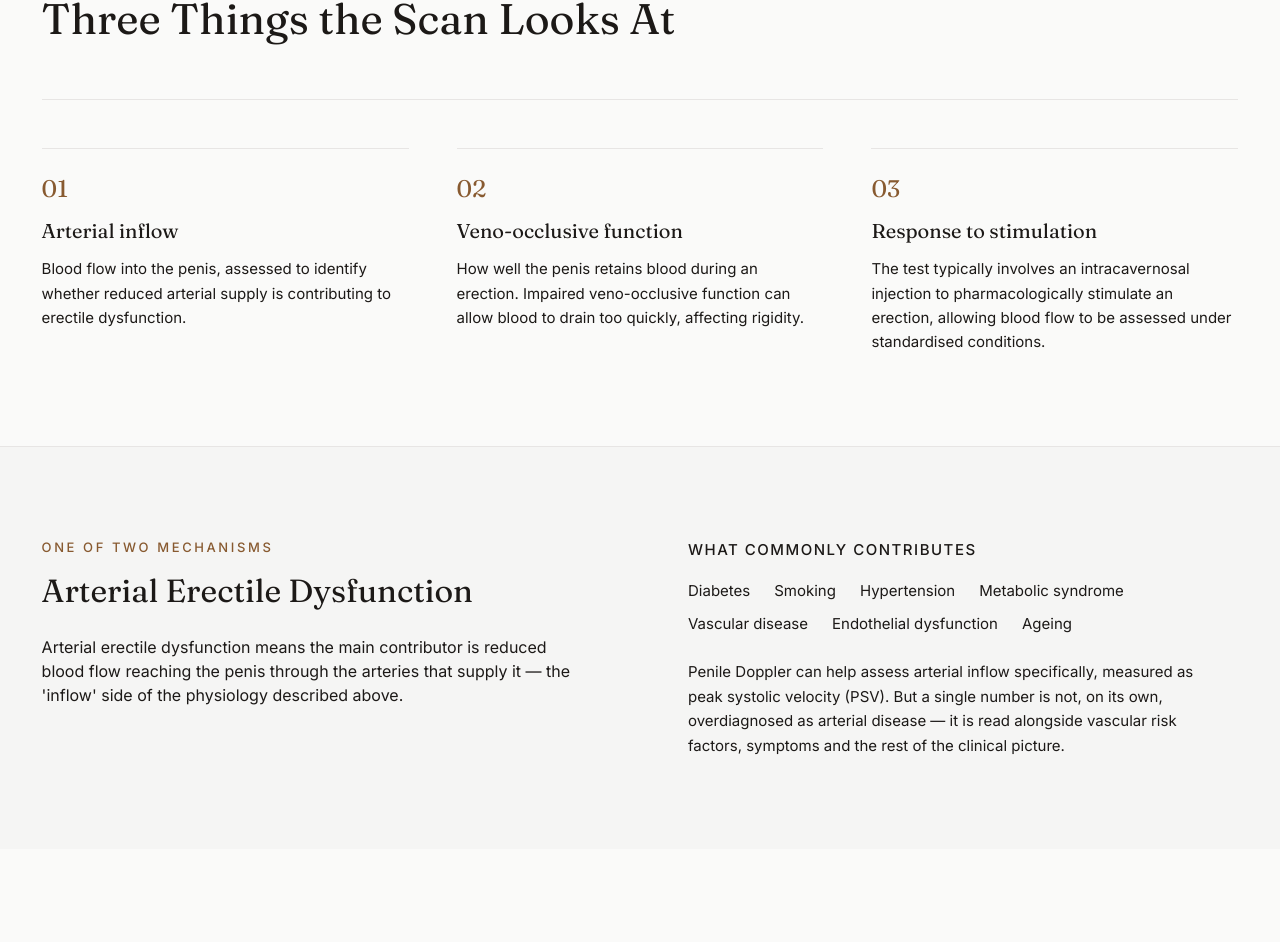
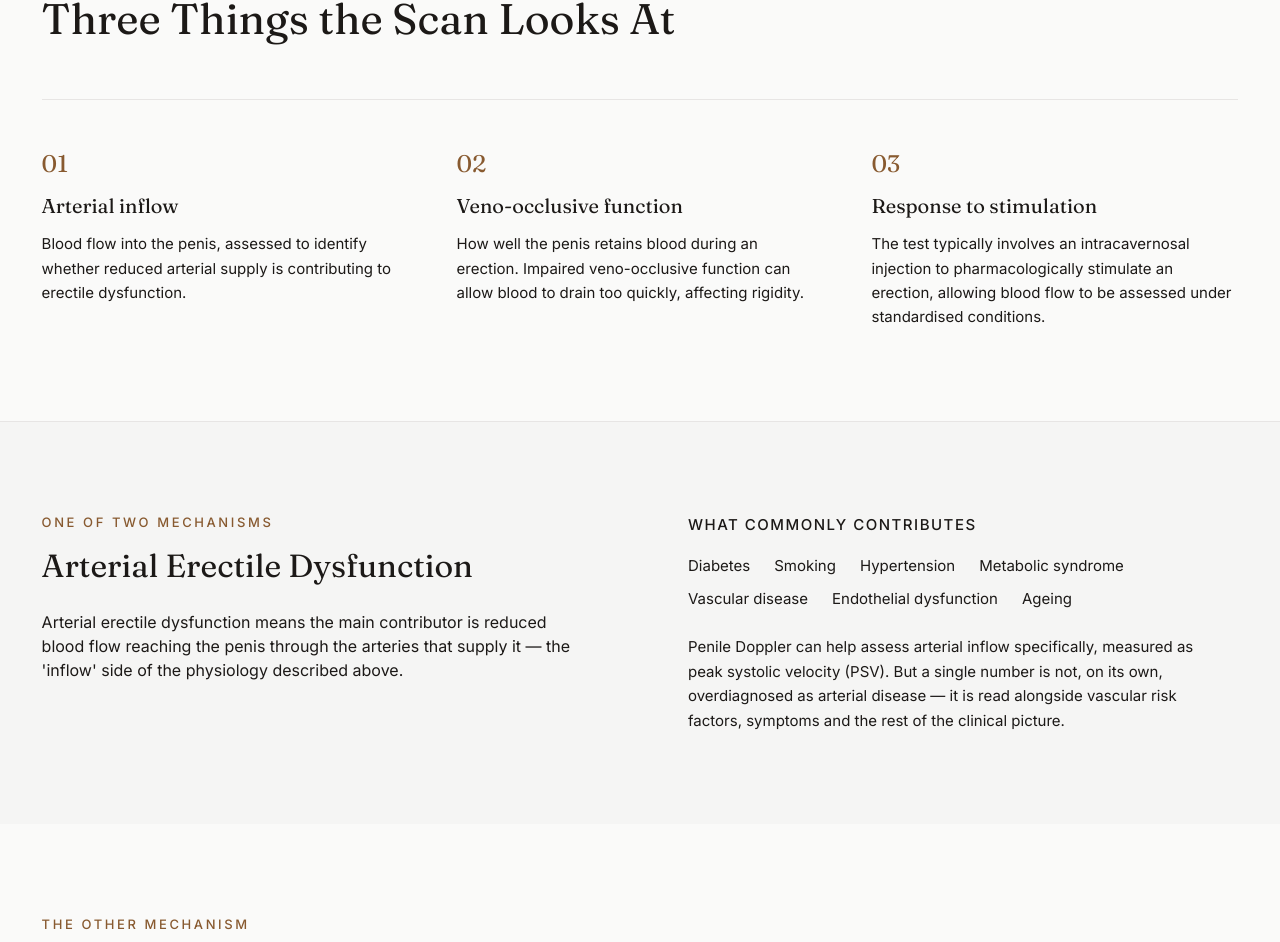
Before and after one commit to almolca/dr-alejandro-molina, a Next.js app: page /erectile-dysfunction/penile-doppler in a window 1280 px wide. Shown: the part 1371-2313 px from the top of the page. Built offline with nearby package versions, Linux system fonts and the light colour scheme; no server answers.

Commit message:
fix(visual): remove doubled top hairline on Penile Doppler "what the test evaluates" grid
Co-Authored-By: Claude Sonnet 5 <noreply@anthropic.com>

```diff
--- a/src/app/(marketing)/erectile-dysfunction/penile-doppler/page.tsx
+++ b/src/app/(marketing)/erectile-dysfunction/penile-doppler/page.tsx
@@ -203,7 +203,7 @@ export default function PenileDopplerPage() {
           <SectionHeading eyebrow="What the test evaluates" heading="Three Things the Scan Looks At" />
           <StaggerGroup className="mt-14 grid grid-cols-1 gap-x-12 gap-y-12 border-t border-border pt-12 md:grid-cols-3">
             {evaluates.map((item, index) => (
-              <StaggerItem key={item.title} className="card-hover border-t border-border pt-6">
+              <StaggerItem key={item.title} className="card-hover">
                 <span className="font-display text-2xl text-accent-strong">
                   {String(index + 1).padStart(2, "0")}
                 </span>
```
